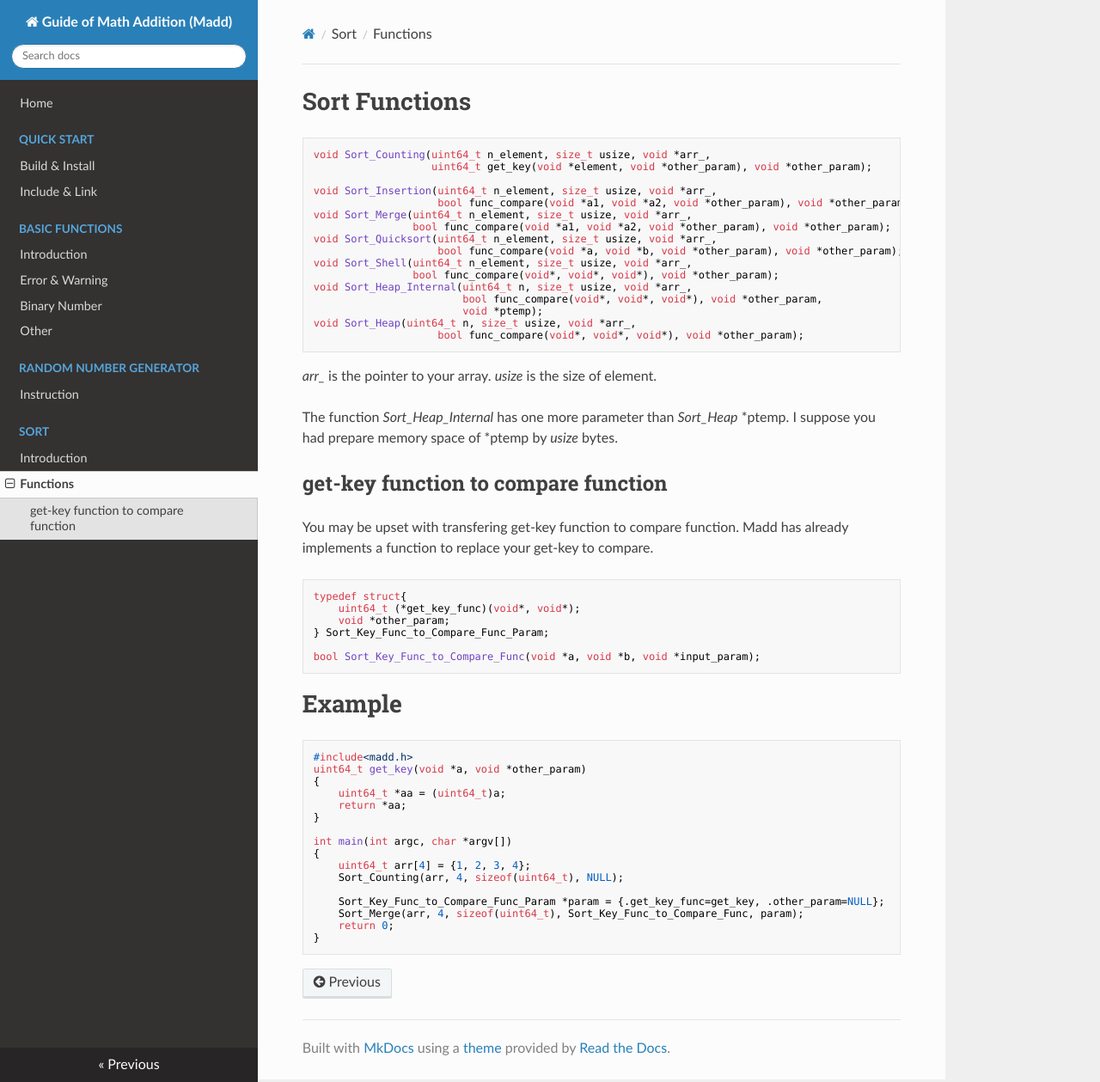
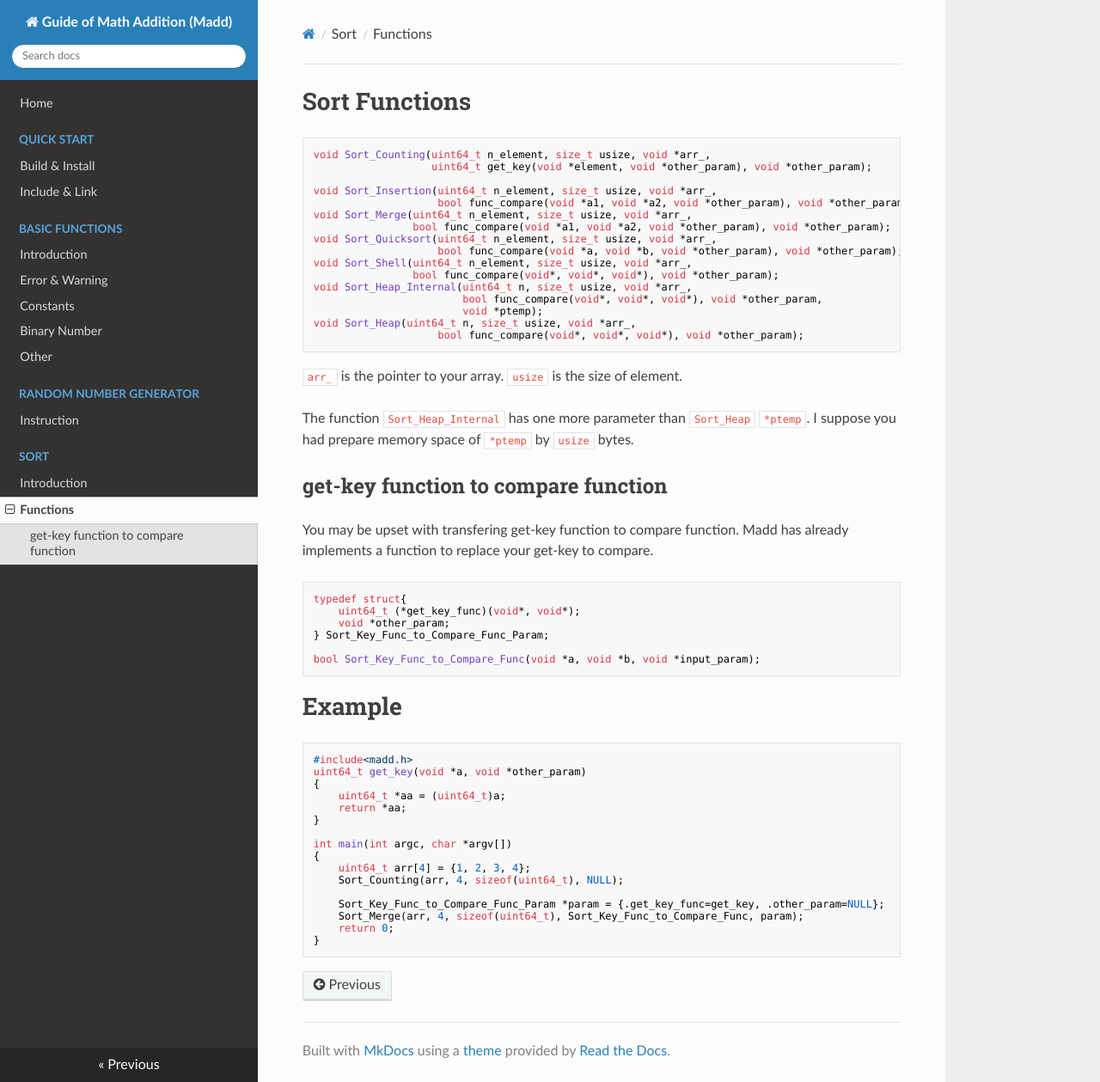
Before and after one commit to zenglinxing/madd, an MkDocs documentation site: the page built from doc/docs/sort-func.md, in a window 1280 px wide and 1259 px high. Shown: the whole window at 86% size. Built offline with MkDocs 1.6.1, drawn with Linux system fonts in a browser that asks for light colours; nearby versions of some CDN libraries.

Commit message:
doc: constants

````diff
--- a/doc/docs/sort-func.md
+++ b/doc/docs/sort-func.md
@@ -20,10 +20,10 @@ void Sort_Heap(uint64_t n, size_t usize, void *arr_,
                     bool func_compare(void*, void*, void*), void *other_param);
 ```
 
-*arr_* is the pointer to your array. *usize* is the size of element.
+`arr_` is the pointer to your array. `usize` is the size of element.
 
-The function *Sort_Heap_Internal* has one more parameter than *Sort_Heap* \*ptemp.
-I suppose you had prepare memory space of \*ptemp by *usize* bytes.
+The function `Sort_Heap_Internal` has one more parameter than `Sort_Heap` `*ptemp`.
+I suppose you had prepare memory space of `*ptemp` by `usize` bytes.
 
 get-key function to compare function
 ---
--- a/doc/mkdocs.yml
+++ b/doc/mkdocs.yml
@@ -10,6 +10,7 @@ nav:
   - Basic Functions:
     - Introduction: basic-intro.md
     - Error & Warning: basic-error-warning.md
+    - Constants: basic-constant.md
     - Binary Number: basic-binary.md
     - Other: basic-other.md
   - Random Number Generator:
````
Also changed, not shown: doc/docs/basic-binary.md (+4 -0 lines), doc/docs/basic-constant.md (added, +30 -0 lines), doc/docs/rng-intro.md (+1 -1 lines).
